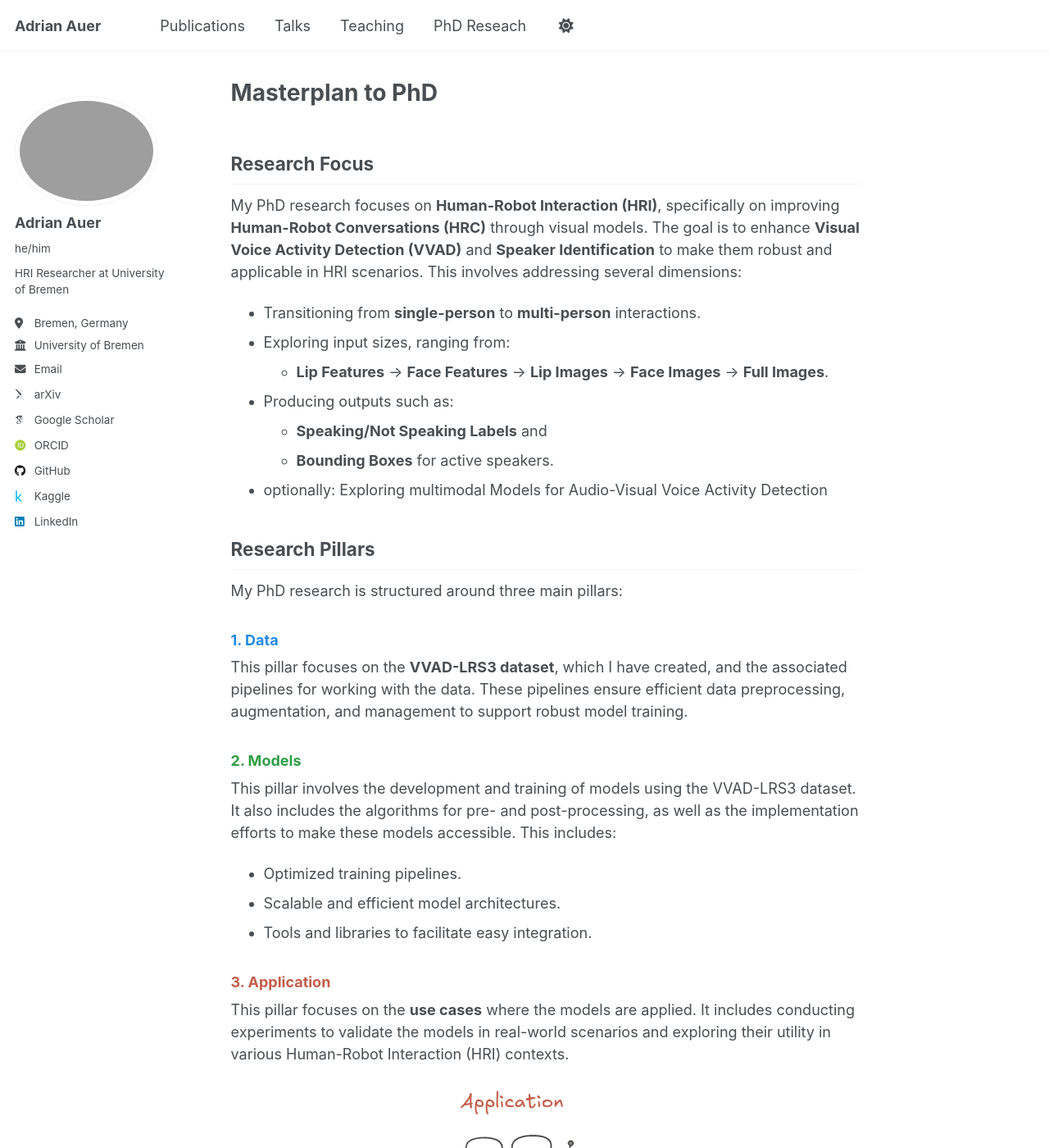
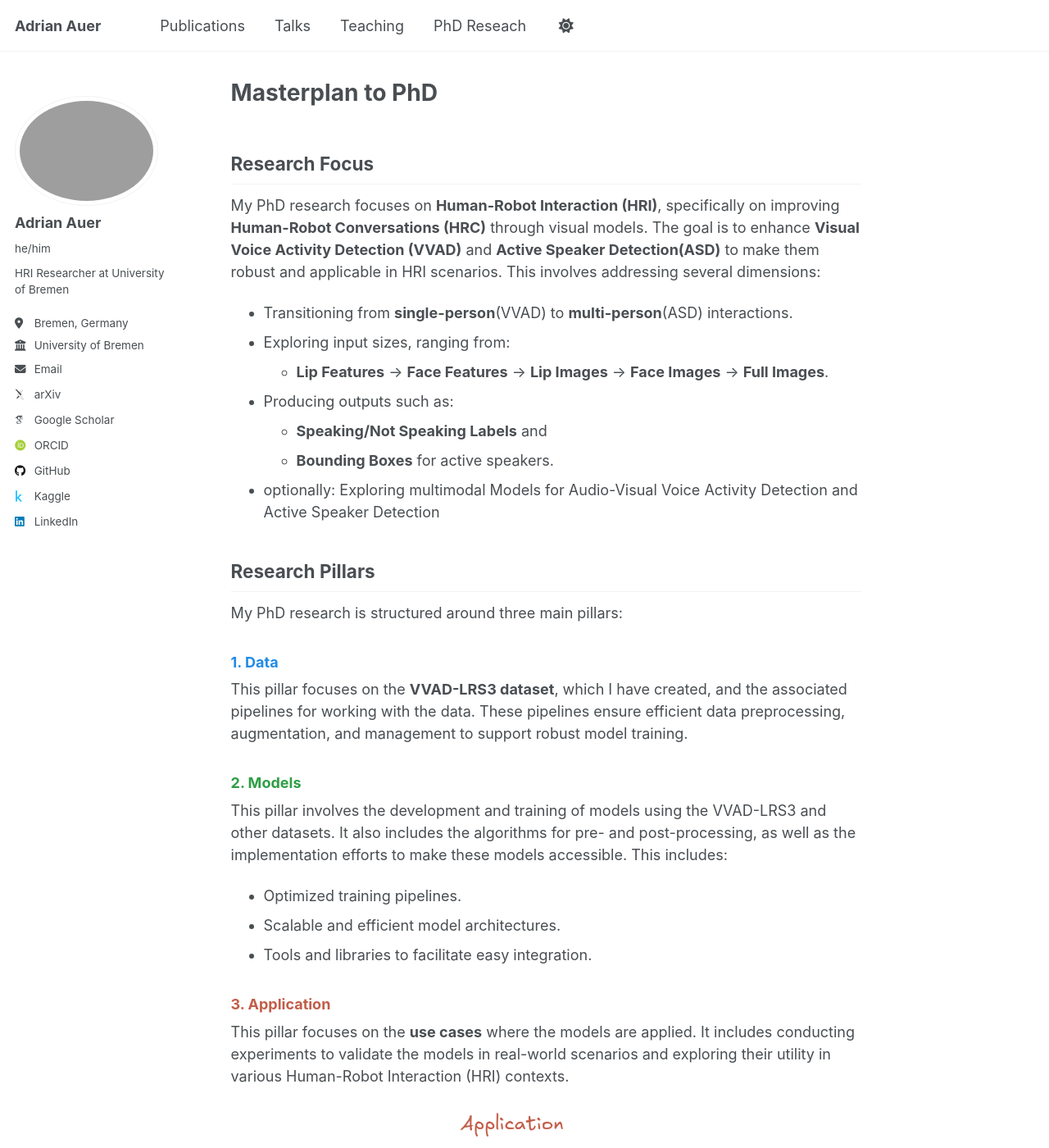
Before and after one commit to adriandavidauer/adriandavidauer.github.io, a Jekyll site: the page built from _pages/phd-research.md, in a window 1280 px wide and 1400 px high. Shown: the whole window at 82% size. Built offline with Jekyll 4.4.1, drawn with Linux system fonts in a browser that asks for light colours; some web fonts are replaced; some of the changed text lies outside the part shown.

Commit message:
adjusted wording from multi-person VVAD to VO-ASD (#11)
Co-authored-by: Adrian Auer <adrian.auer@dfki.de>

```diff
--- a/_pages/phd-research.md
+++ b/_pages/phd-research.md
@@ -6,15 +6,15 @@ author_profile: true
 
 ## Research Focus
 
-My PhD research focuses on **Human-Robot Interaction (HRI)**, specifically on improving **Human-Robot Conversations (HRC)** through visual models. The goal is to enhance **Visual Voice Activity Detection (VVAD)** and **Speaker Identification** to make them robust and applicable in HRI scenarios. This involves addressing several dimensions:
+My PhD research focuses on **Human-Robot Interaction (HRI)**, specifically on improving **Human-Robot Conversations (HRC)** through visual models. The goal is to enhance **Visual Voice Activity Detection (VVAD)** and **Active Speaker Detection(ASD)** to make them robust and applicable in HRI scenarios. This involves addressing several dimensions:
 
-- Transitioning from **single-person** to **multi-person** interactions.
+- Transitioning from **single-person**(VVAD) to **multi-person**(ASD) interactions.
 - Exploring input sizes, ranging from:
   - **Lip Features** -> **Face Features** -> **Lip Images** -> **Face Images**  -> **Full Images**.
 - Producing outputs such as:
   - **Speaking/Not Speaking Labels** and
   - **Bounding Boxes** for active speakers.
-- optionally: Exploring multimodal Models for Audio-Visual Voice Activity Detection
+- optionally: Exploring multimodal Models for Audio-Visual Voice Activity Detection and Active Speaker Detection
 
 ## Research Pillars
 
@@ -24,7 +24,7 @@ My PhD research is structured around three main pillars:
 This pillar focuses on the **VVAD-LRS3 dataset**, which I have created, and the associated pipelines for working with the data. These pipelines ensure efficient data preprocessing, augmentation, and management to support robust model training.
 
 ### <span style="color:#2f9e44;">2. Models</span>
-This pillar involves the development and training of models using the VVAD-LRS3 dataset. It also includes the algorithms for pre- and post-processing, as well as the implementation efforts to make these models accessible. This includes:
+This pillar involves the development and training of models using the VVAD-LRS3 and other datasets. It also includes the algorithms for pre- and post-processing, as well as the implementation efforts to make these models accessible. This includes:
 - Optimized training pipelines.
 - Scalable and efficient model architectures.
 - Tools and libraries to facilitate easy integration.
@@ -40,7 +40,7 @@ I believe it is crucial for humans to interact with robots in a natural way in t
 
 ## Goals
 
-The primary goal of my PhD is to make **VVAD** and **Speaker Identification** not only robust but also practical for robotics applications. This includes:
+The primary goal of my PhD is to make **VVAD** and **Active Speaker Detection** not only robust but also practical for robotics applications. This includes:
 
 1. Developing models that are efficient and scalable:
    - Creating smaller versions of the models that can run on less powerful hardware, beyond high-performance GPUs.
@@ -83,10 +83,10 @@ By achieving these goals, I aim to bridge the gap between cutting-edge research
 
 4. [**<span style="color:#228be6;">Comparison of VVAD Datasets</span>**](/data-comparison/)
 
-5. [**<span style="color:#2f9e44;">Implementing Multi-Person VVAD</span>**](/multiperson-VVAD-implementation/)
+5. [**<span style="color:#2f9e44;">Implementing Vison-Only ASD</span>**](/VO-ASD-implementation/)
 
 
-6. [**<span style="color:#c25d48;">Experiments with Multi-Person VVAD</span>**](/multiperson-VVAD-experiments/)
+6. [**<span style="color:#c25d48;">Experiments with Vison-Only ASD</span>**](/VO-ASD-experiments/)
 
 7. [**<span style="color:#228be6;">A Benchmark for VVAD in HRI </span>**](/benchmark/)
 
```
Also changed, not shown: _pages/multiperson-VVAD-experiments.md (+4 -3 lines), _pages/multiperson-VVAD-implementation.md (+3 -3 lines), .devcontainer/devcontainer.json.
